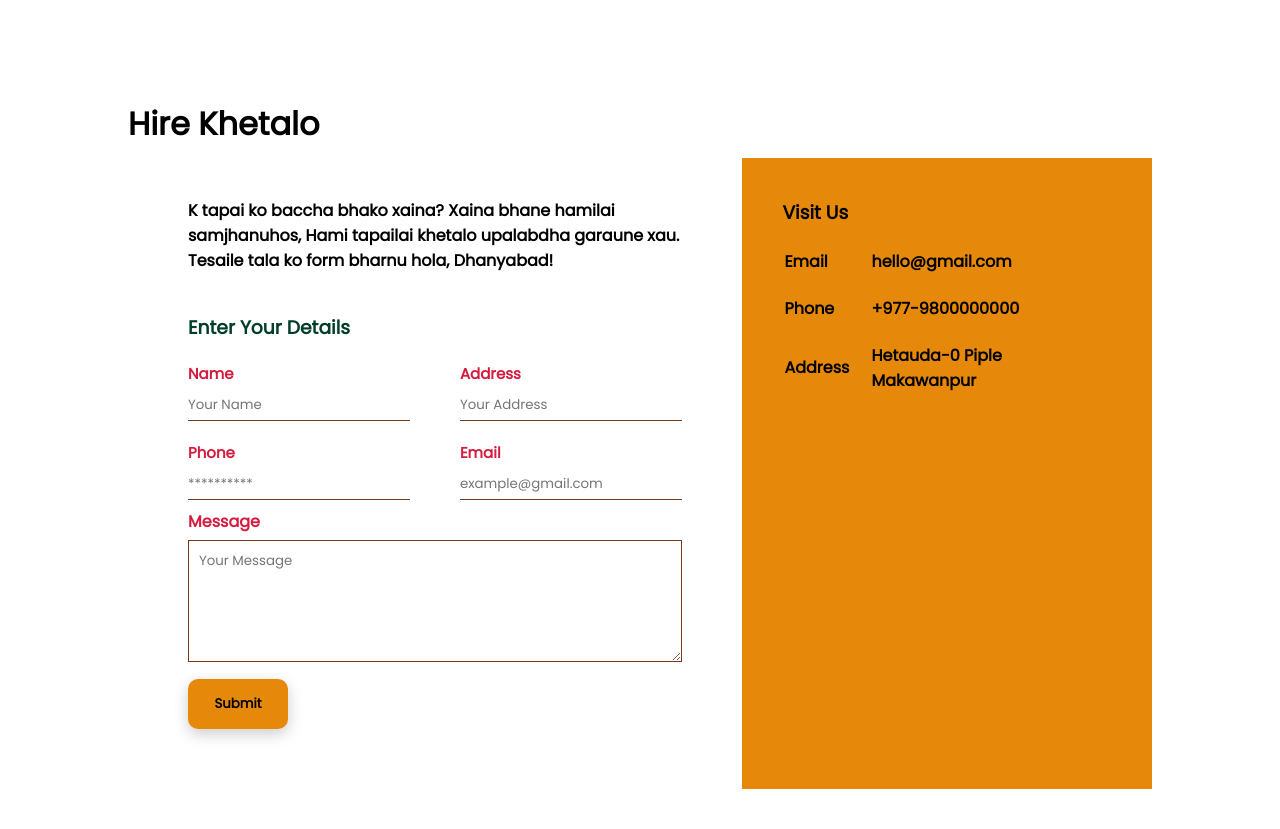
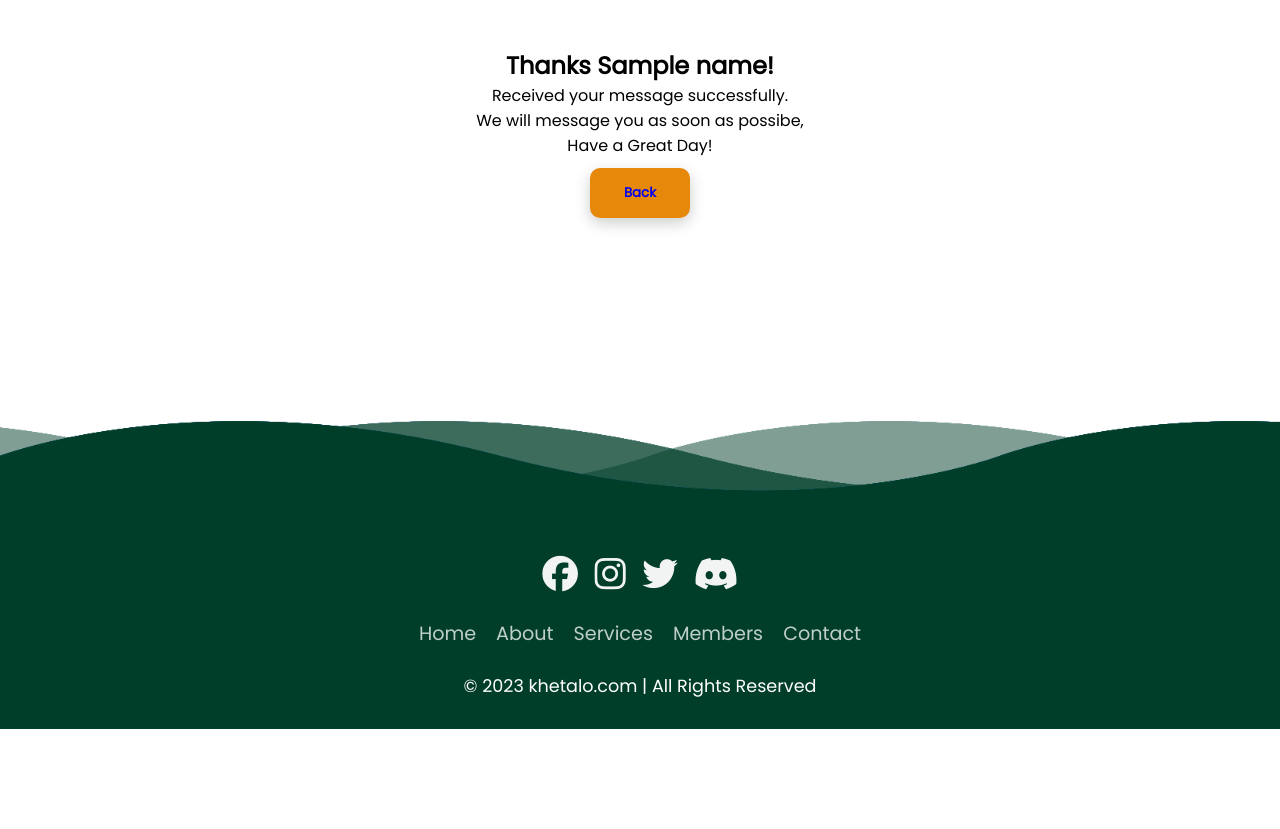
Before and after one commit to aayushdhakal69/projectf0, a Django app: template templates/contact.html in a window 1280 px wide. Shown: the part 60-889 px from the top of the page. After the commit the page ends 789 px from the top, so only its background shows below. Run offline with Django 4.2, Linux system fonts and the light colour scheme; the template is opened without the code that fills it: most values are stand-ins (such as "Sample title", 1, 10 or a date in 2020); some libraries are stand-ins or nearby versions.

Commit message:
sick contact

```diff
--- a/myapp/views.py
+++ b/myapp/views.py
@@ -36,7 +36,6 @@ def contact(request):
         phone = request.POST["phone"]
         email = request.POST["email"]
         content = request.POST["content"]
-        print(name, address, phone, email, content)
         my_list = [
             "@",
             "#",
--- a/templates/contact.html
+++ b/templates/contact.html
@@ -160,7 +160,25 @@
             font-size: 13px;
             opacity: .6;
         }
+
+        .iftext {
+            margin-top: 3rem;
+        }
     </style>
+    {% if name %}
+    <center class="iftext">
+        <h2 style="color:#000 ;">Thanks {{ name }}!</h2>
+        <p style="color:#000 ;">
+            Received your message successfully.<br>We will message you as soon as possibe,<br> Have a Great Day!
+        </p>
+
+        <button class="btn btn-warning" id="btn-tq">
+            <a href="/">
+                Back
+            </a>
+        </button>
+    </center>
+    <br><br> <br> {% else %}
     <div class="main">
         <div class="main-contact">
             <h1 class="title">Hire Khetalo</h1>
@@ -332,7 +350,7 @@
         document.querySelector("#phone").value = "";
         document.querySelector("#name").value = "";
     </script>
-    {% endblock %}
+    {% endif %} {% endblock %}
 
 </body>
 
```
Also changed, not shown: db.sqlite3.
